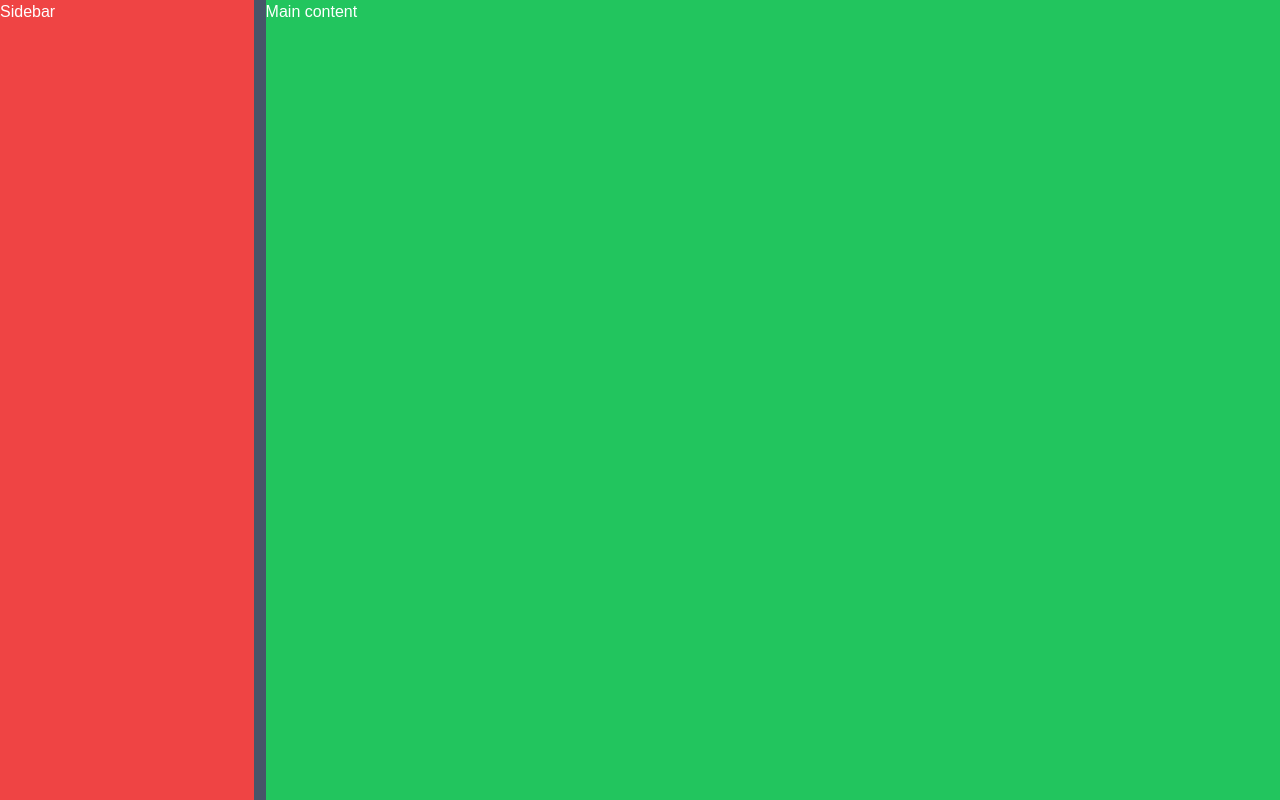
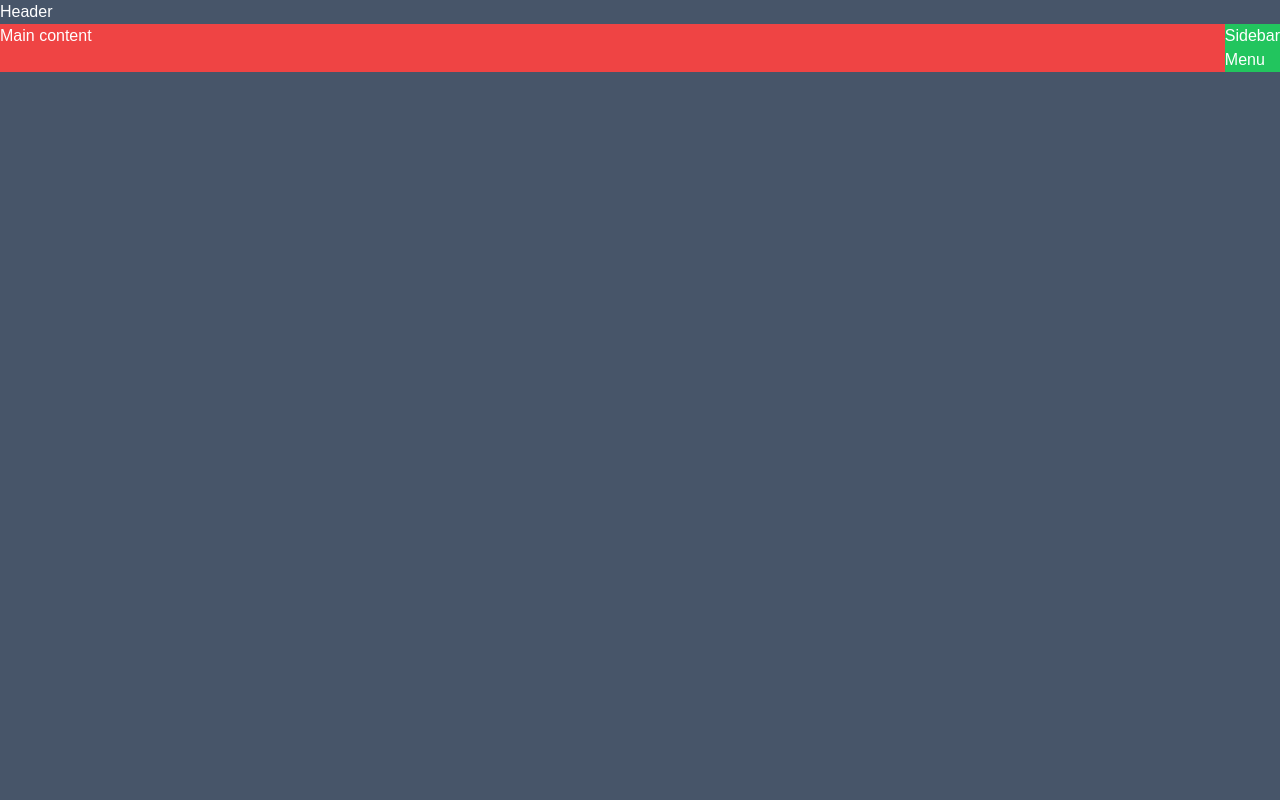
Before and after one commit to Yash-EnactOn/Tailwind-CSS, a Next.js app: page / in a window 1280 px wide. Built offline with nearby package versions, Linux system fonts and the light colour scheme; a web font is replaced by a local one.

Commit message:
add flex

```diff
--- a/app/page.tsx
+++ b/app/page.tsx
@@ -49,12 +49,21 @@ export default function Home() {
         <div className="w-16 h-16 bg-green-500">Main content</div>
       </div> */}
 
-      <div className="flex min-h-screen space-x-3">
+      {/* <div className="flex min-h-screen space-x-3">
         <div className="w-1/5 bg-red-500">Sidebar</div>
         <div className="w-4/5 bg-green-500">Main content</div>
+      </div> */}
+
+      <div className="parent">
+        <div>Header</div>
+        <div className="flex flex-row">
+          <div className="bg-red-500 grow">Main content</div>
+          <div className="flex flex-col">
+            <div className="bg-green-500">Sidebar</div>
+            <div className="bg-green-500">Menu</div>
+          </div>
+        </div>
       </div>
-
-      <div></div>
     </div>
   );
 }
```
